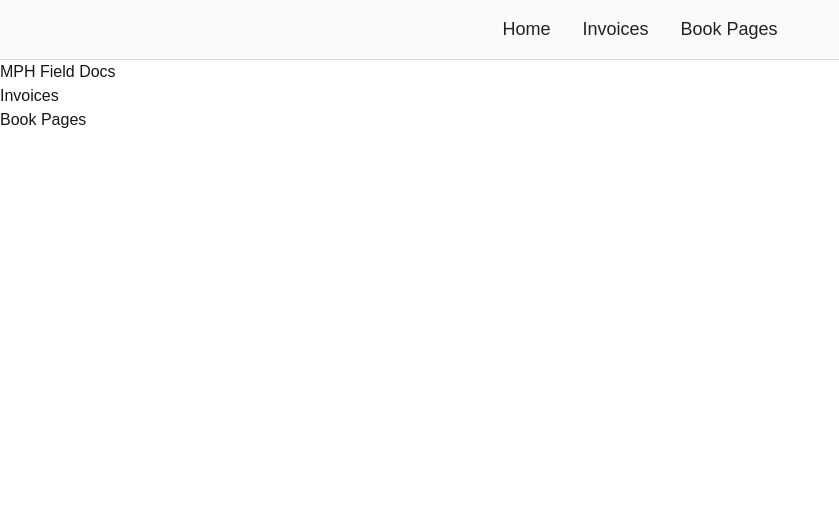
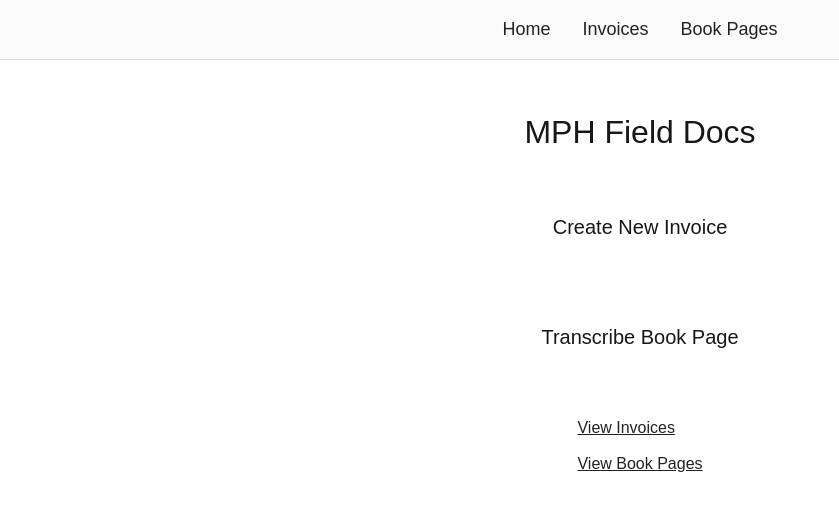
Before and after one commit to hirschem/mph-field-docs-mvp, a Next.js app: page / in a window 1280 px wide. Shown: the top 510 px of the page, without its empty margins (0-839 px from the left). Built offline with nearby package versions, Linux system fonts and the light colour scheme.

Commit message:
homepage dashboard

```diff
--- a/app/page.tsx
+++ b/app/page.tsx
@@ -1,16 +1,18 @@
 export default function Home() {
   return (
-    <div>
-      <h1>MPH Field Docs</h1>
-      <div>
-        <a href="/invoices">
-          <button>Invoices</button>
+    <div style={{ display: 'flex', flexDirection: 'column', alignItems: 'center', marginTop: '48px' }}>
+      <h1 style={{ fontSize: '2rem', marginBottom: '32px' }}>MPH Field Docs</h1>
+      <div style={{ display: 'flex', flexDirection: 'column', gap: '24px', width: '100%', maxWidth: '400px', marginBottom: '32px' }}>
+        <a href="/invoices/new" style={{ width: '100%' }}>
+          <button style={{ width: '100%', padding: '24px', fontSize: '1.25rem', marginBottom: '8px' }}>Create New Invoice</button>
+        </a>
+        <a href="/book-pages/new" style={{ width: '100%' }}>
+          <button style={{ width: '100%', padding: '24px', fontSize: '1.25rem' }}>Transcribe Book Page</button>
         </a>
       </div>
-      <div>
-        <a href="/book-pages">
-          <button>Book Pages</button>
-        </a>
+      <div style={{ display: 'flex', flexDirection: 'column', gap: '8px', marginTop: '8px' }}>
+        <a href="/invoices" style={{ fontSize: '1rem', color: '#222', textDecoration: 'underline', marginBottom: '4px' }}>View Invoices</a>
+        <a href="/book-pages" style={{ fontSize: '1rem', color: '#222', textDecoration: 'underline' }}>View Book Pages</a>
       </div>
     </div>
   );
```
